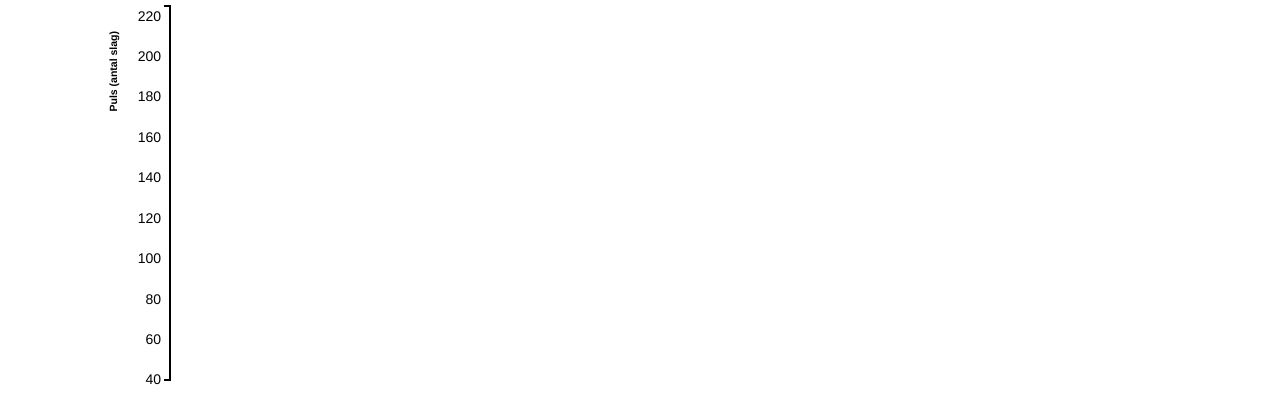
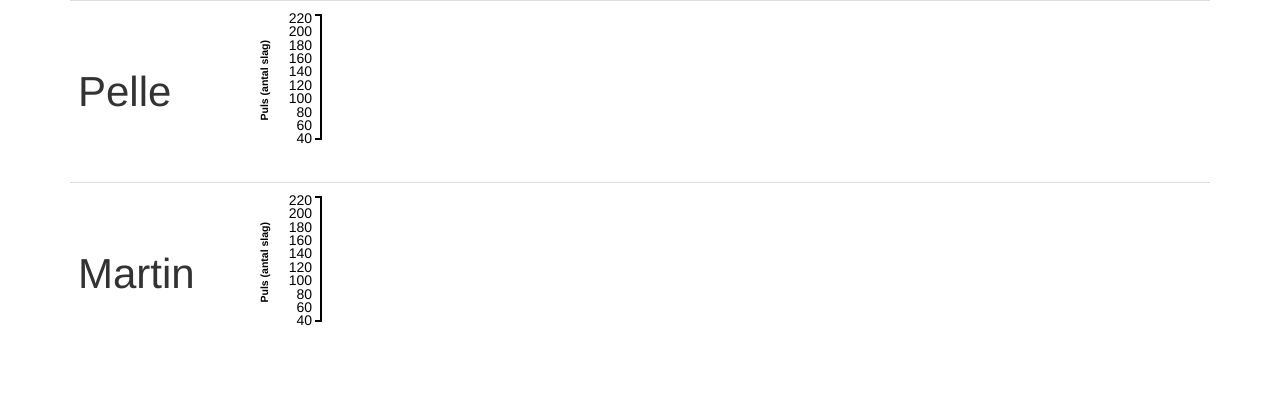
Before and after one commit to sweco-semhul/pulse, a plain HTML site: page client/index.html in a window 1280 px wide. Shown: the top 413 px of the page. Drawn offline with Linux system fonts and the light colour scheme.

Commit message:
Fixed support for multiple sensors by adding one chart per sensor. Current fake data displays the error on sensor drop (Values is then removed from line)

```diff
--- a/client/css/main.css
+++ b/client/css/main.css
@@ -10,8 +10,15 @@
     stroke-width: 2px;
 }
 
-#pulse {
-	font-size: 10em;
+.pulse {
+	width: 20%;
+	font-size: 6em;
+	vertical-align: middle !important;
+}
+
+.name {
+	vertical-align: middle !important;
+	font-size: 3em;
 }
 
 .x.axis line {
--- a/client/index.html
+++ b/client/index.html
@@ -38,8 +38,7 @@ Map Icons from Maps Icons Collection - http://mapicons.nicolasmollet.com
         <div class="container">
         	<div id="graph"></div>
         	<table class="table">
-		        <tbody id="user-list">
-		        	<tr id="pulse"><tr>
+		        <tbody id="sensors-list">
 		        </tbody>
 			</table>
         </div>
@@ -55,54 +54,87 @@ Map Icons from Maps Icons Collection - http://mapicons.nicolasmollet.com
         <script type="text/javascript">
 	        var swecoPulse = null;
 			(function() {
-				var data = heartRates;
-				var n = heartRates.length,
-				    duration = 1000,
-				    now = new Date(Date.now() - duration),
-				    count = 0;
-				var numberOfSensors = 4;
+				var sensorConfig = [
+					{
+						id: '15084h',
+						name: 'Pelle',
+						maxBpm: 150
+					},
+					{
+						id: '45752h',
+						name: 'Martin',
+						maxBpm: 0
+					},
+					{
+						id: null,
+						name: '',
+						maxBpm: 0
+					},
+					{
+						id: null,
+						name: '',
+						maxBpm: 0
+					}
+				];
 
 				var margin = {top: 6, right: 0, bottom: 20, left: 0},
-				    width = 960 - margin.right,
-				    height = 400 - margin.top - margin.bottom;
+				    width = 700 - margin.right,
+				    height = 150 - margin.top - margin.bottom;
+				var duration = 500;
 
-				var x = d3.time.scale()
-				    .domain([now - (n - 2) * duration, now - duration])
+	            var sensors = [];
+	            for (var i = 0; i < sensorConfig.length; i++) {
+	            	var sensorCfg = sensorConfig[i];
+	            	if(sensorCfg.id) {
+		            	$('#sensors-list').append('<tr><td id="user' + i + '" class="name">' + sensorCfg.name + '</td><td id="graph' + i + '"></td><th class="pulse" id="pulse' + i + '"></th></tr>');
+		            	var sensor = {
+							id: sensorCfg.id,
+							data: $.extend(true, [], heartRates)
+						};
+		            	sensor.n = sensor.data.length;
+						var now = new Date(Date.now() - duration);
+
+
+						sensor.x = d3.time.scale()
+						    .domain([now - (sensor.n - 2) * duration, now - duration])
 						    .range([0, width]);
 
-				var y = d3.scale.linear()
+						sensor.y = d3.scale.linear()
 							.domain([40,225])
 						    .range([height, 0]);
 
+						sensor.line = d3.svg.line()
+						    .interpolate("basis")
+						    .x(function(d, i) { return sensor.x(now - (sensor.n - 1 - i) * duration); })
+					    	.y(function(d, i) { return sensor.y(d.BPM); });
 
-
-				var svg = d3.select("#graph").append("p").append("svg")
+						sensor.svg = d3.select("#graph" + i).append("p").append("svg")
 						    .attr("width", width + margin.left + margin.right)
 						    .attr("height", height + margin.top + margin.bottom)
 						    .style("margin-left", -margin.left + "px")
 						  	.append("g")
 						    .attr("transform", "translate(" + margin.left + "," + margin.top + ")");
 
-				svg.append("defs").append("clipPath")
+						sensor.svg.append("defs").append("clipPath")
 					    	.attr("id", "clip")
 					  		.append("rect")
 					    	.attr("width", width)
 					    	.attr("height", height);
 
-				/*var axis = svg.append("g")
+					/*	sensor.axis = sensor.svg.append("g")
 					    .attr("class", "x axis")
 					    .attr("transform", "translate(100," + height + ")")
-				    .call(x.axis = d3.svg.axis().scale(x).orient("bottom"));
+					    .call(sensor.x.axis = d3.svg.axis().scale(sensor.x).orient("bottom"));
 */
 
-				var yAxis = d3.svg.axis().scale(y).orient("left");
+						sensor.yAxis = d3.svg.axis().scale(sensor.y).orient("left");
 
-	            var yAxisGroup = svg.append("g")
+		            	sensor.yAxisGroup = sensor.svg.append("g")
 		                    .attr("class", "y axis")
 		                    .attr("transform", "translate(100,0)")
-	                    .call(yAxis);
+		                    .call(sensor.yAxis);
 
-	            svg.append("g").append("text")
+		            	sensor.svg.append("g").append("text")
 		                    .attr("class", "label")
 		                    .attr("transform", "rotate(-90)")
 		                    .attr("x", -25)
@@ -111,85 +143,88 @@ Map Icons from Maps Icons Collection - http://mapicons.nicolasmollet.com
 		                    .style("text-anchor", "end")
 		                    .text("Puls (antal slag)");
 
-	            var sensors = [];
-	            for (var i = 0; i < numberOfSensors; i++) {
-	            	$('#pulse').append('<th id="pulse' + i + '" style="width: ' + 100/numberOfSensors + '%;"></th>');
-	            	var sensor = {
-						id: null,
-						data: heartRates
-					};
-	            	sensor.line = d3.svg.line()
-					    .interpolate("basis")
-					    .x(function(d, i) { return x(now - (n - 1 - i) * duration); })
-					    .y(function(d, i) { return y(d.BPM); });
-	            	sensor.path = svg.append("g")
+						sensor.path = sensor.svg.append("g")
 							.attr("transform", "translate(100,0)")
 						    .attr("clip-path", "url(#clip)")
 						  .append("path")
-					    .data(sensor.data)
-					    .attr("class", "line line" + i);
+						    .data([sensor.data])
+						    .attr("class", "line");
+
 						sensors.push(sensor);
+					}
 		        };
-
-	            console.log(sensors);
-
-
-
 
 				function tick(d) {
 
 				  // update the domains
 				  now = new Date();
-				  x.domain([now - (n - 2) * duration, now - duration]);
+
 
 				  // push the accumulated count onto the back, and reset the count
 
 
 				  count = 0;
 
+				  // slide the x-axis left
 
-
-				  // slide the x-axis left
-				  /*axis.transition()
-				      .ease("linear")
-				      .call(x.axis);*/
 
 
 				  	// Find sensor index
 				  	var index = null;
 				    for (var i = 0; i < sensors.length; i++) {
 				 		var sensor = sensors[i];
-				  		if(d.id === sensor.id || !sensor.id) {
+				  		if(d.id === sensor.id) {
 				  			index = i;
 				  		}
 				    }
 
 				    if(index !== null) {
-				    	$('#pulse' + index).html(d.BPM);
+				    	var sensor = sensors[index];
+				    	sensor.data.push(d);
+				    	sensor.x.domain([now - (sensor.n - 2) * duration, now - duration]);
 
-				  	  	var sensor = sensors[index];
+				    	/*sensor.axis.transition()
+					      .ease("linear")
+					      .call(sensor.x.axis);*/
+
+
+
+
 				  	  	if(!sensor.id) {
 				  	  		sensor.id = d.id;
 				  	  	}
-				  	  	console.log(index, sensor.id, d.id);
-				  		sensor.data.push(d);
+
+				  		//console.log(index, sensor.id, sensor.data.length);
+
+
 				  		// redraw the line
-					  	svg.select(".line" + index)
+						  sensor.svg.select(".line")
 						      .attr("d", sensor.line)
 						      .attr("transform", null);
+
+						  // slide the x-axis left
+						 /* sensor.axis.transition()
+						      .ease("linear")
+						      .call(sensor.x.axis);*/
+
 						  // slide the line left
 						  sensor.path.transition()
 						      .ease("linear")
-					      .attr("transform", "translate(" + x(now - (n - 1) * duration) + ")");
+						      .attr("transform", "translate(" + sensor.x(now - (sensor.n - 1) * duration) + ")");
+
 						  // pop the old data point off the front
 						  sensor.data.shift();
+						  $('#pulse' + index).html(d.BPM);
 				    }
 
 
 
 			}
 
-			var socket = new WebSocket("ws://localhost:9000");
+			var host = 'localhost';//'172.18.117.54'; // Pelle
+
+
+			var socket = new WebSocket('ws://' + host +':9000');
 
 			socket.onopen = function(){
 				console.log("Socket has been opened!");
@@ -204,19 +239,24 @@ Map Icons from Maps Icons Collection - http://mapicons.nicolasmollet.com
 			}
 
 			socket.onmessage = function(resp){
-				console.log(resp);
 				if(resp.data) {
+					try {
 						var xml = $.parseXML(resp.data);
 						xml = $(xml).find('HeartRate');
 
 						if(xml.length > 0) {
 							var pulse = {
-							id: parseFloat(xml.attr('id')),
+								id: xml.attr('id'),
 								BPM: parseFloat(xml.attr('BPM')),
 								timestamp: parseFloat(xml.attr('timestamp'))
 							}
 							console.log(pulse);
+							if(pulse.BPM) {
 								tick(pulse);
+							}
+						}
+					} catch(e) {
+						console.log(e);
 					}
 				}
 			}
```
Also changed, not shown: antpluswsproxy/proxy.js (+11 -3 lines). Lines whose indentation alone changed are shown as unchanged.
